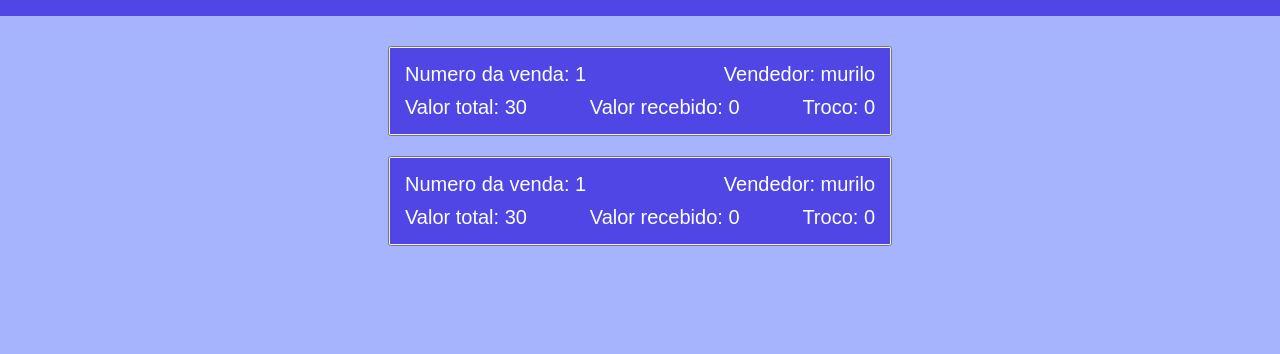
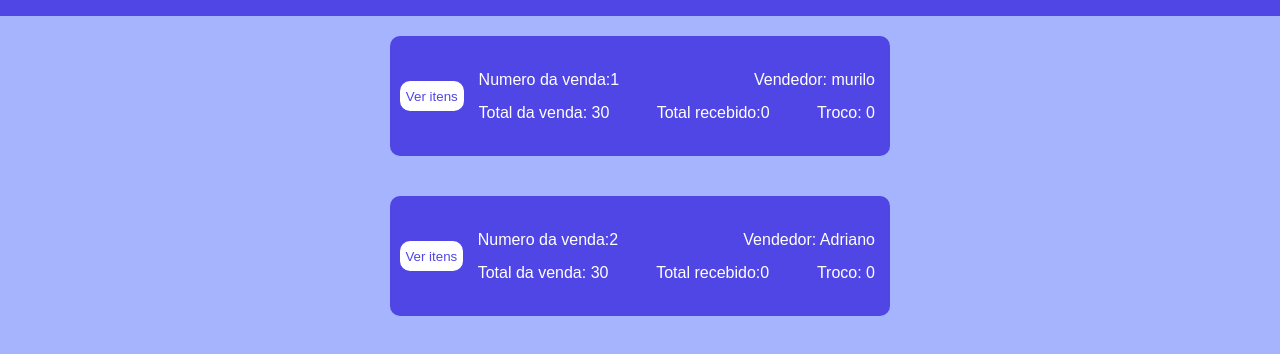
Before and after one commit to Adriano-Brito77/PDV-main, a React (Create React App) app in the folder frontend/: page /salelist in a window 1280 px wide. Shown: the top 354 px of the page. Built offline with nearby package versions, Linux system fonts and the light colour scheme.

Commit message:
finish-sales

```diff
--- a/frontend/src/App.jsx
+++ b/frontend/src/App.jsx
@@ -12,7 +12,6 @@ import Message from "./components/layout/Message";
 import Itens from "./components/pages/Itens";
 import Modal from "./components/form/Modal";
 import Salelist from "./components/pages/Salelist";
-import Teste from "./components/pages/teste"
 
 function App() {
   return (
@@ -27,10 +26,9 @@ function App() {
               <Route path="/" element={<Login />} />
               <Route path="/register" element={<Register />} />
               <Route path="/sale" element={<Sale />} />
-              <Route path="/salelist" element={<Salelist/>}/>
+              <Route path="/salelist" element={<Salelist />} />
               <Route path="/itens" element={<Itens />} />
               <Route path="/itens/register" element={<Modal />} />
-              <Route path="/teste" element={<Teste/>}/>
             </Routes>
           </div>
         </UserProvider>
--- a/frontend/src/components/layout/Navbar.jsx
+++ b/frontend/src/components/layout/Navbar.jsx
@@ -13,9 +13,8 @@ const Navbar = () => {
           <div className={styles.link}>
             <img src={car} />
             <Link to="/itens">Itens</Link>
-            <Link to='/salelist'>Vendas</Link>
+            <Link to="/salelist">Vendas</Link>
             <Link to="/sale">Vender</Link>
-            <Link to="/teste">teste</Link>
           </div>
           <div className={styles.user}>
             <Link>Sair</Link>
--- a/frontend/src/components/pages/Itens.module.css
+++ b/frontend/src/components/pages/Itens.module.css
@@ -34,18 +34,18 @@
   opacity: 0.7;
 }
 .container_list {
-  height: 1000px;
+  height: 100vh;
   background-color: #a5b4fc;
   color: #6366f1;
   display: flex;
+  flex-direction: row;
   flex-wrap: wrap;
-  align-items: CENTER;
-  justify-content: start;
-  flex-direction: column;
+  align-content: start;
+  justify-content: space-around;
 }
 
 .list {
-  background-color: #fff;
+  background-color: #4f46e5;
   width: 500px;
   height: 120px;
   border-radius: 10px;
@@ -56,7 +56,7 @@
   padding: 10px 15px;
   border: solid 1px rgba(255, 255, 255, 0.2);
   box-shadow: 0 4px 8px rgba(0, 0, 0, 0.2);
-  color: #6366f1;
+  color: #fff;
   gap: 15px;
 }
 
@@ -66,7 +66,7 @@
   color: #ffffff;
   align-items: center;
   padding-right: 7px;
-  color: #6366f1;
+  color: #fff;
   width: 200px;
 }
 .list svg {
--- a/frontend/src/components/pages/SaleList.module.css
+++ b/frontend/src/components/pages/SaleList.module.css
@@ -1,83 +1,78 @@
 .container_sale_list {
-  background-color:#a5b4fc;
+  background-color: #a5b4fc;
   height: 100vh;
+  display: grid;
+  justify-content: center;
 }
 
-.sale {
-  background-color: #a5b4fc;
-  display: grid;
-  justify-content: center;
-  flex-wrap: wrap;
-  gap: 20px;
+.card_sale {
+  padding-top: 20px;
+  height: 90vh;
+  width: 1000px;
+  display: flex;
+  justify-content: flex-start;
+  flex-direction: column;
+  align-items: center;
 }
 
-
+.sale_list {
+  width: 500px;
+  background-color: #4f46e5;
+  margin-bottom: 40px;
+  border-radius: 10px;
+  color: #fff;
+  padding: 10px;
+}
+.sale {
+  display: flex;
+  align-items: center;
+  height: 100px;
+  background-color: #4f46e5;
+  border-radius: 10px;
+}
 .sale button {
+  width: 100px;
+  height: 30px;
+  border-radius: 10px;
+  margin-right: 10px;
   border: none;
-  margin-top: 30px;
-  border-radius: 10px;
-  background-color: #6366f1;
+  background-color: #fff;
+  color: #4f46e5;
+}
+.sale span {
+  display: flex;
+  flex-wrap: wrap;
+  padding: 5px;
+  justify-content: space-between;
+  gap: 15px;
 }
 
-.info_sale {
-  background-color: #4f46e5;
-  width: 500px;
-  border: none;
+.sale_list.expanded .itens {
+  max-height: 300px; /* Ajuste conforme o conteúdo */
+  padding: 10px 0;
+  opacity: 1;
+  display: flex;
+  flex-direction: column;
+  gap: 10px;
 }
 
-.info_sale span {
+.itens {
+  max-height: 0;
+  overflow: hidden;
+  padding: 0;
+  opacity: 0;
+  transition: max-height 0.3s ease, opacity 0.3s ease, padding 0.3s ease;
+}
+.itens footer {
+  background-color: #818cf8;
+  color: #fff;
   display: flex;
+  flex-wrap: wrap;
+  gap: 10px;
   padding: 10px;
-  flex-wrap: wrap;
-  font-size: 20px;
   justify-content: space-between;
-
-  color: #fff;
 }
 
-.info_sale p {
-  padding: 5px;
+.expanded {
+  box-shadow: 0 4px 8px rgba(0, 0, 0, 0.2);
 }
-
-.sale_itens {
-  background-color: #6366f1;
-  width: 500px;
-}
-
-.sale_itens span {
-  display: flex;
-  flex-wrap: wrap;
-  justify-content: space-between;
-  gap: 10px;
-  padding: 10px;
-  border: 1px solid;
-  color: #fff;
-  margin-bottom: 10px;
-  border-radius: 10px;
-}
-
-.sale_itens_test span {
-  opacity: 0;
-  width: 0;
-
-
-}
-.sale_itens_test p {
-  opacity: 0;
-  width: 0;
-
-
-}
-.sale_test {
-  display: flex;
-  flex-direction: column;
-  align-items: center;
-  margin-top: 30px;
-  gap: 20px;
-
-}
-
-.sale_test button {
-  height: 90px;
-  display: flex;
-}
--- a/frontend/src/components/pages/Salelist.jsx
+++ b/frontend/src/components/pages/Salelist.jsx
@@ -4,6 +4,7 @@ import style from "./SaleList.module.css";
 const Salelist = () => {
   const salelist = [
     {
+      _id: 1,
       numsales: 1,
       totalvalue: 30,
       receive: 0,
@@ -49,19 +50,20 @@ const Salelist = () => {
       ],
     },
     {
-      numsales: 1,
+      _id: 2,
+      numsales: 2,
       totalvalue: 30,
       receive: 0,
       change: 0,
-      username: "murilo",
+      username: "Adriano",
       itens: [
         {
           _id: "674f14dbd4a66fe9957622ea",
-          numsales: 1,
+          numsales: 2,
           items: [
             {
               _id: "67472817dd85f6110115f935",
-              name: "Frango",
+              name: "pepsi",
               barcode: 6969,
               unitprice: 20,
               unit: "KG",
@@ -95,48 +97,55 @@ const Salelist = () => {
     },
   ];
 
-  const [visibleSales, setVisibleSales] = useState(false);
+  const [visible, setVisible] = useState([]);
 
-  const togllevisibleSales = (salelist) => {
-
-    setVisibleSales(!visibleSales)
-
+  const toggleExpand = (id) => {
+    setVisible((prev) =>
+      prev.includes(id) ? prev.filter((items) => items !== id) : [...prev, id]
+    );
   };
 
   return (
     <div className={style.container_sale_list}>
-      <div className={visibleSales ? style.sale : style.sale_test}>
-        {salelist.map((sale) => (
-          <button onClick={() => setVisibleSales(!visibleSales)}>
-            <div className={style.info_sale}>
-              <span key={sale._id}>
-                <p>Numero da venda: {sale.numsales}</p>
+      <div className={style.card_sale}>
+        {salelist.map((sale) => {
+          const isActive = visible.includes(sale._id);
+          return (
+            <div
+              key={sale._id}
+              className={`${style.sale_list} ${isActive ? style.expanded : ""}`}
+            >
+              <div className={style.sale}>
+                <button
+                  className={style.btn}
+                  onClick={() => toggleExpand(sale._id)}
+                >
+                  Ver itens
+                </button>
+                <span>
+                  <p>Numero da venda:{sale.numsales}</p>
                   <p>Vendedor: {sale.username}</p>
-                <p>Valor total: {sale.totalvalue}</p>
-                <p>Valor recebido: {sale.receive}</p>
+                  <p>Total da venda: {sale.totalvalue}</p>
+                  <p>Total recebido:{sale.receive}</p>
                   <p>Troco: {sale.change}</p>
                 </span>
               </div>
-            <div
-              className={
-                visibleSales ? style.sale_itens : style.sale_itens_test
-              }
-            >
+              <div className={style.itens}>
                 {sale.itens.map((itens) =>
-                itens.items.map((items) => (
-                  <span key={items._id}>
-                    <p>Num Item: {items.numitem}</p>
-                    <p>Cod. Barras: {items.barcode}</p>
-                    <p>Descrição: {items.name}</p>
-                    <p>Preço unitário: {items.unitprice}</p>
-                    <p>Unidade: {items.unit}</p>
-                    <p>Qtd. vendida: {items.salebalance}</p>
-                  </span>
+                  itens.items.map((item) => (
+                    <footer key={item._id}>
+                      <p>Descrição:{item.name}</p>
+                      <p>Cod. barras: {item.barcode}</p>
+                      <p>Preço unitario: {item.unitprice}</p>
+                      <p>Unidade:{item.unit}</p>
+                      <p>Quantidade vendida: {item.salebalance}</p>
+                    </footer>
                   ))
                 )}
               </div>
-          </button>
-        ))}
+            </div>
+          );
+        })}
       </div>
     </div>
   );
--- a/frontend/src/components/pages/teste.module.css
+++ /dev/null
@@ -1,83 +0,0 @@
-.back{
-    background-color:#a5b4fc;
-    height: 100vh;
-    width: 100vw;
-}
-
-.container {
-    width: 100%;
-    max-width: 800px;
-    margin: 0 auto;
-
-    padding: 20px;
-    border-radius: 8px;
-
-}
-
-.container_sale_list {
-    display: flex;
-    flex-direction: column;
-    gap: 15px;
-}
-
-/* Estilo do card principal */
-.container_sale {
-    background-color: #000;
-    color: #fff;
-    border-radius: 10px;
-    padding: 10px;
-    transition: all 0.3s ease;
-    overflow: hidden;
-}
-
-/* Parte superior do card */
-.container_sale_user {
-    display: flex;
-    justify-content: space-between;
-    align-items: center;
-    gap: 10px;
-}
-
-.toggle_button {
-    background-color: #007bff;
-    color: #fff;
-    border: none;
-    padding: 8px 12px;
-    border-radius: 5px;
-    cursor: pointer;
-    transition: background-color 0.3s ease;
-}
-
-.toggle_button:hover {
-    background-color: #0056b3;
-}
-
-/* Estilo do dropdown (conteúdo carros) */
-.container_sale_car {
-    max-height: 0;
-    overflow: hidden;
-    padding: 0;
-    opacity: 0;
-    transition: max-height 0.3s ease, opacity 0.3s ease, padding 0.3s ease;
-}
-
-/* Quando expandido, torna visível */
-.container_sale.expanded .container_sale_car {
-    max-height: 300px; /* Ajuste conforme o conteúdo */
-    padding: 10px 0;
-    opacity: 1;
-}
-
-footer {
-    background-color: #222;
-    color: #ccc;
-    padding: 10px;
-    margin-bottom: 5px;
-    border-radius: 5px;
-}
-
-/* Animação para quando o card é expandido */
-.expanded {
-    border: 2px solid #007bff;
-    box-shadow: 0 4px 8px rgba(0, 0, 0, 0.2);
-}
--- a/frontend/src/index.css
+++ b/frontend/src/index.css
@@ -4,7 +4,6 @@
   font-family: Arial, Helvetica, sans-serif;
   box-sizing: border-box;
   overflow: hidden;
-
 }
 
 .bold {
```
Also changed, not shown: frontend/src/components/pages/teste.jsx (deleted, +0 -88 lines). Lines whose indentation alone changed are shown as unchanged.
